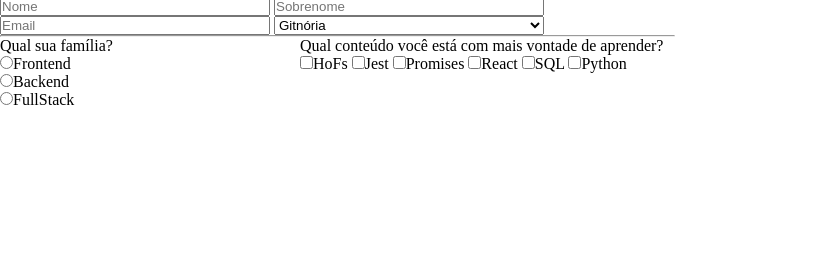
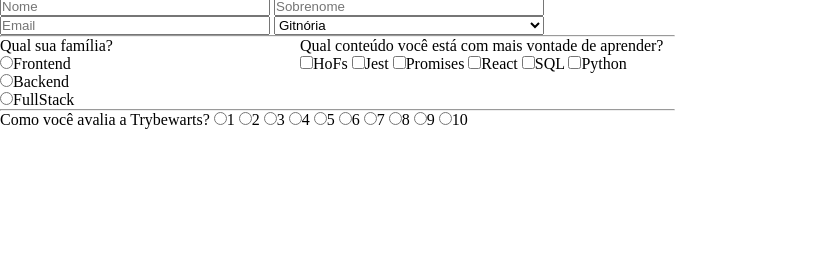
Before and after one commit to Gabrielv0id/trybewarts, a website: page index.html in a window 1280 px wide. Shown: the part 252-531 px from the top of the page, 0-817 px from the left. Drawn offline with Linux system fonts and the light colour scheme.

Commit message:
exercicio 14 feito

```diff
--- a/index.html
+++ b/index.html
@@ -57,6 +57,20 @@
           <input type="checkbox" class='subject' value="Python">Python
           </div>
         </div>
+        <hr>
+        <div>
+          <label id="label-rate">Como você avalia a Trybewarts? </label>
+          <input type="radio" name="rate" value="1">1
+          <input type="radio" name="rate" value="2">2
+          <input type="radio" name="rate" value="3">3
+          <input type="radio" name="rate" value="4">4
+          <input type="radio" name="rate" value="5">5
+          <input type="radio" name="rate" value="6">6
+          <input type="radio" name="rate" value="7">7
+          <input type="radio" name="rate" value="8">8
+          <input type="radio" name="rate" value="9">9
+          <input type="radio" name="rate" value="10">10
+        </div>
       </form>
       <img src="images/trybewarts-colored.svg" alt="logo" id="trybewarts-forms-logo">
     </main>
```
